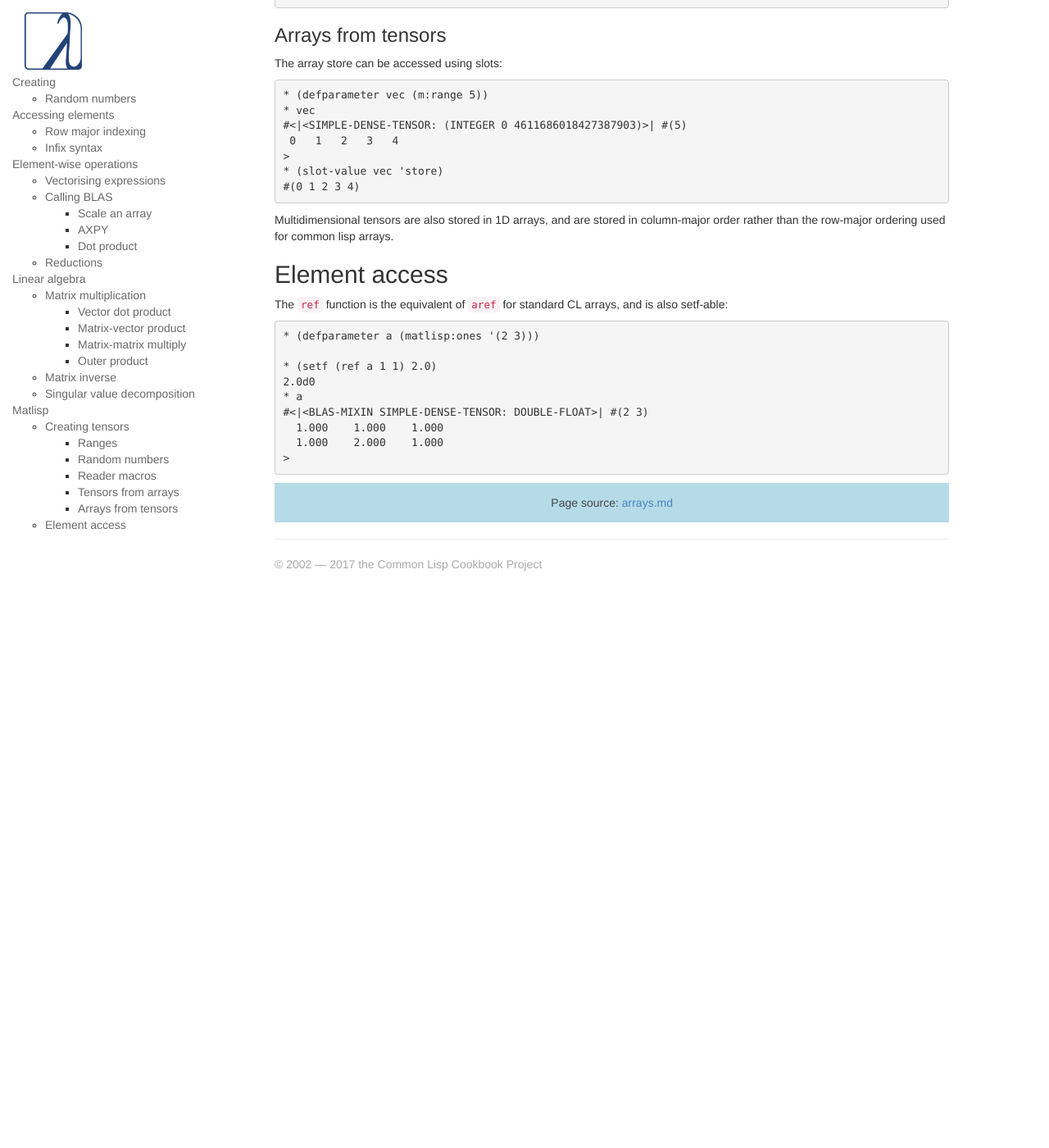
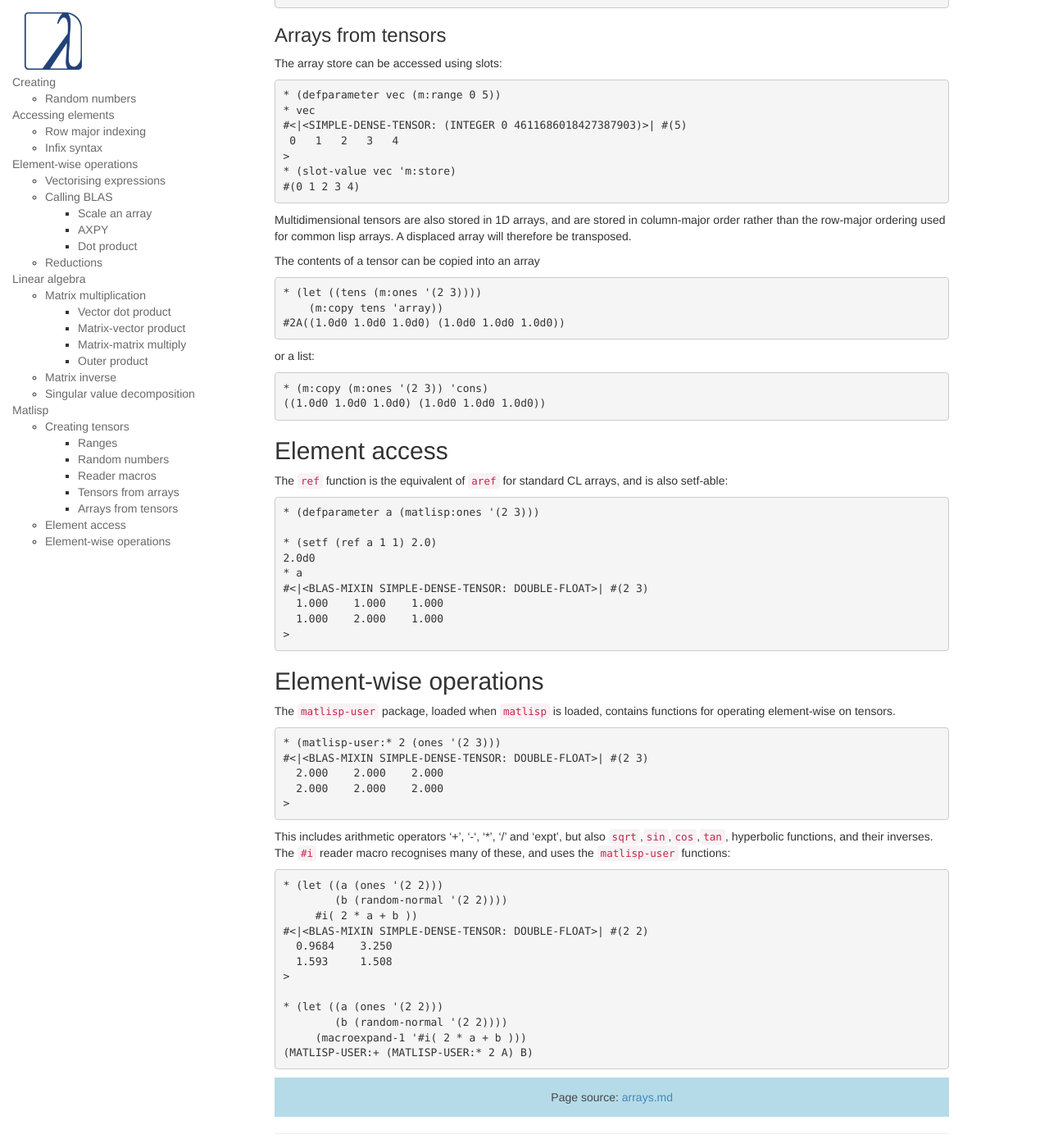
Before and after one commit to LispCookbook/cl-cookbook, a Jekyll site: the page built from arrays.md, in a window 1280 px wide and 1400 px high, scrolled down 14536 px. Shown: the whole window at 82% size. Built offline with Jekyll 4.4.1, drawn with Linux system fonts in a browser that asks for light colours; before the commit the page ends 15254 px from its top, so only the background shows below that; some of the changed text lies outside the part shown.

Commit message:
Add Matlisp element-wise operations
Also how to convert from Matlisp tensor to CL array
and list.

```diff
--- a/arrays.md
+++ b/arrays.md
@@ -847,9 +847,9 @@ end point.
 ~~~
 
 ~~~lisp
-* (matlisp:linspace 1 (* 2 pi) 5)
+* (matlisp:linspace 0 (* 2 pi) 5)
 #<|<BLAS-MIXIN SIMPLE-DENSE-TENSOR: DOUBLE-FLOAT>| #(5)
- 1.000   2.321   3.642   4.962   6.283
+ 0.000   1.571   3.142   4.712   6.283
 >
 ~~~
 
@@ -924,18 +924,32 @@ For example, to create a `double-float` type tensor:
 
 The array store can be accessed using slots:
 ~~~lisp
-* (defparameter vec (m:range 5))
+* (defparameter vec (m:range 0 5))
 * vec
 #<|<SIMPLE-DENSE-TENSOR: (INTEGER 0 4611686018427387903)>| #(5)
  0   1   2   3   4
 >
-* (slot-value vec 'store)
+* (slot-value vec 'm:store)
 #(0 1 2 3 4)
 ~~~
 
 Multidimensional tensors are also stored in 1D arrays, and are stored
 in column-major order rather than the row-major ordering used for
-common lisp arrays.
+common lisp arrays. A displaced array will therefore be
+transposed.
+
+The contents of a tensor can be copied into an array
+~~~lisp
+* (let ((tens (m:ones '(2 3))))
+    (m:copy tens 'array))
+#2A((1.0d0 1.0d0 1.0d0) (1.0d0 1.0d0 1.0d0))
+~~~
+
+or a list:
+~~~lisp
+* (m:copy (m:ones '(2 3)) 'cons)
+((1.0d0 1.0d0 1.0d0) (1.0d0 1.0d0 1.0d0))
+~~~
 
 ## Element access
 
@@ -952,3 +966,35 @@ arrays, and is also setf-able:
   1.000    2.000    1.000
 >
 ~~~
+
+## Element-wise operations
+
+The `matlisp-user` package, loaded when `matlisp` is loaded, contains
+functions for operating element-wise on tensors.
+~~~lisp
+* (matlisp-user:* 2 (ones '(2 3)))
+#<|<BLAS-MIXIN SIMPLE-DENSE-TENSOR: DOUBLE-FLOAT>| #(2 3)
+  2.000    2.000    2.000
+  2.000    2.000    2.000
+>
+~~~
+
+This includes arithmetic operators '+', '-', '*', '/' and 'expt', but
+also `sqrt`,`sin`,`cos`,`tan`, hyperbolic functions, and their inverses.
+The `#i` reader macro recognises many of these, and uses the
+`matlisp-user` functions:
+
+~~~lisp
+* (let ((a (ones '(2 2)))
+        (b (random-normal '(2 2))))
+     #i( 2 * a + b ))
+#<|<BLAS-MIXIN SIMPLE-DENSE-TENSOR: DOUBLE-FLOAT>| #(2 2)
+  0.9684    3.250
+  1.593     1.508
+>
+
+* (let ((a (ones '(2 2)))
+        (b (random-normal '(2 2))))
+     (macroexpand-1 '#i( 2 * a + b )))
+(MATLISP-USER:+ (MATLISP-USER:* 2 A) B)
+~~~
```
